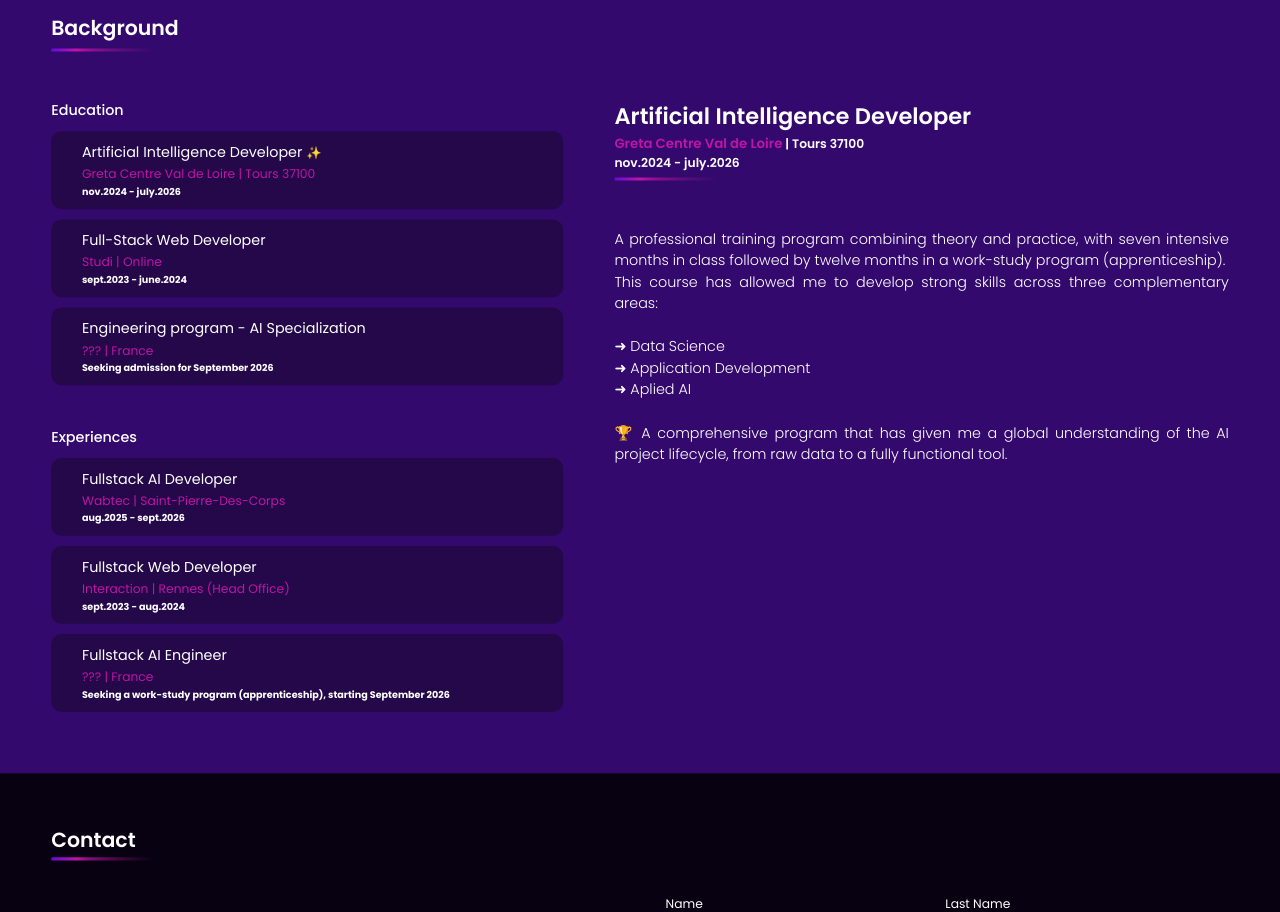
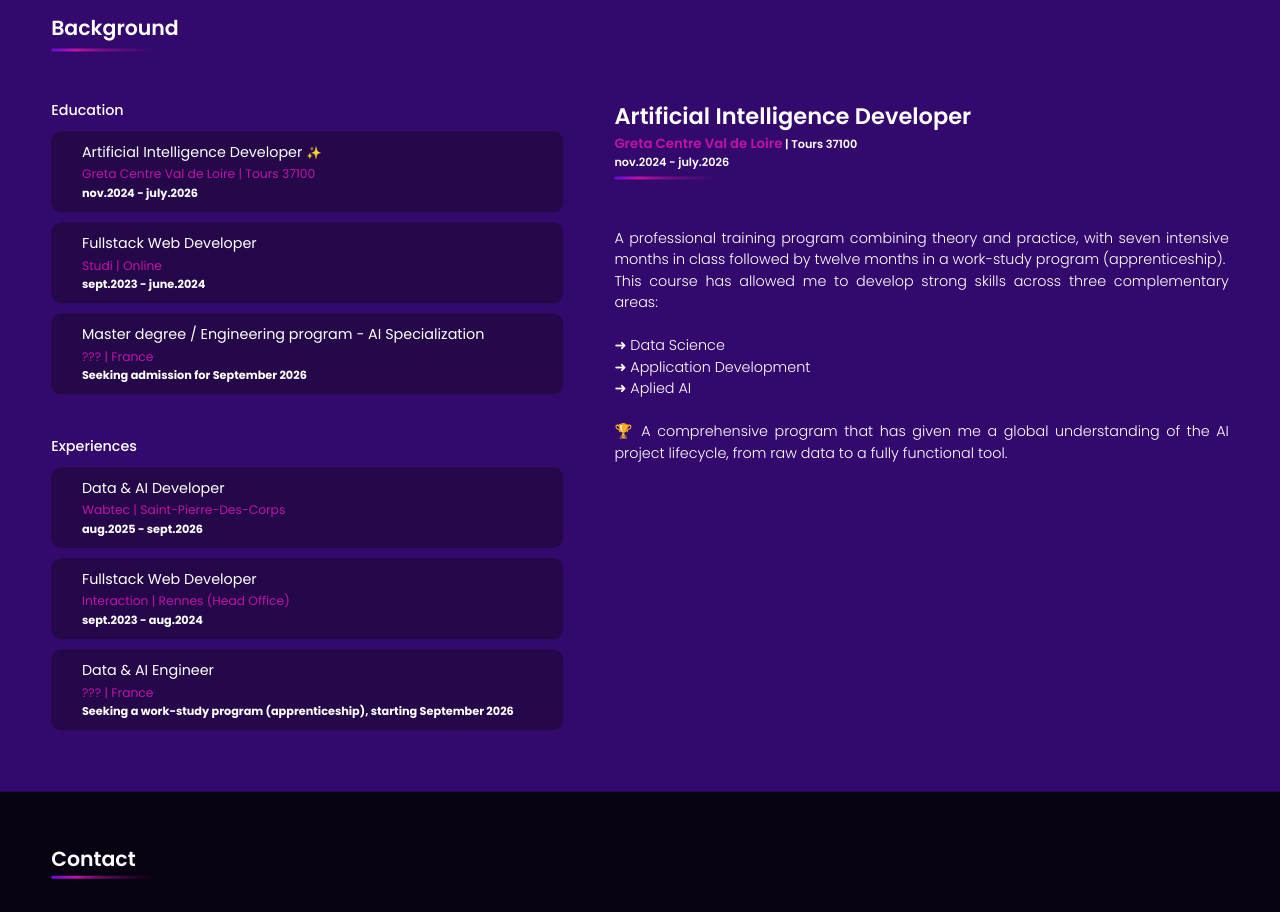
Before and after one commit to promise-temi/portofolio-nuxt, a Nuxt app in the folder frontend/: page / in a window 1280 px wide. Shown: the part 1760-2672 px from the top of the page. Built offline with nearby package versions, Linux system fonts and the light colour scheme.

Commit message:
new update

```diff
--- a/frontend/components/Main.vue
+++ b/frontend/components/Main.vue
@@ -11,7 +11,7 @@
             <h3>Data & Artificial Intelligence Developer</h3>
             <DecoLine/>
         </div>
-        <p>Hi, welcome to my portfolio ! <br><br>Passionate about data and artificial intelligence, I aim to turn innovative ideas into meaningful projects. Explore my vision of AI, my academic path, and the professional experiences that shaped it<!--my background and some of my personal projects-->.<br><br>Feel free to contact me to learn more !</p>
+        <p>Hi, welcome to my portfolio ! <br><br>Passionate about data and artificial intelligence, I aim to turn innovative ideas into meaningful projects. Explore my vision of AI, my academic path, and the professional experiences that shaped my skill set<!--my background and some of my personal projects-->.<br><br>Feel free to contact me to learn more !</p>
         <!-- Boutons mise en contact -->
         <div class="buttons">
             <button class="curriculum" title="Download my resume o"><a href="Promise-John.pdf" download>My Resume</a></button>
--- a/frontend/components/ParcourMobile.vue
+++ b/frontend/components/ParcourMobile.vue
@@ -66,7 +66,7 @@ export default{
                     link: "https://gretaformation.ac-orleans-tours.fr/formation/developpeurse-en-intelligence-artificielle-ia",
                 },
                 {
-                    title: "Full-Stack Web Developer",
+                    title: "Fullstack Web Developer",
                     institution: "Studi",
                     localisation: "Online",
                     duration: "sept.2023 - june.2024",
@@ -78,11 +78,11 @@ export default{
                     link: "https://www.francecompetences.fr/recherche/rncp/31114/",
                 },
                 {
-                    title: "Engineering program - AI Specialization",
+                    title: "Master degree / Engineering program - AI Specialization",
                     institution: "???",
                     localisation: "France",
                     duration: "Seeking admission for September 2026",
-                    description: `After building strong foundations in data science, machine learning and applied AI, I am now looking to take my education to the next level.
+                    description: `After building strong foundations in data science and applied AI, I am now looking to take my education to the next level.
                     For September 2026, I am seeking admission into an engineering program or a specialized master’s degree in Artificial Intelligence.
 
                     What I am looking for is a program that will allow me to:
@@ -91,25 +91,26 @@ export default{
                     ➜ Develop a truly multidisciplinary engineering mindset, beyond pure data science
                     ➜ Strengthen my ability to design, deploy and validate end-to-end intelligent systems
 
-                    I value engineering schools for their generalist approach and their ability to shape versatile, technically mature and industry-ready profiles.
-                    A strong theoretical core followed by an AI specialization is exactly what I am looking for.
+                    I am actively exploring programs for 2026, and I am excited to join an environment where I can grow, contribute, and push my expertise in AI even further preferably through a work-study program (apprenticeship), which is my top priority.
 
-                    I am actively exploring programs for 2026, and I am excited to join an environment where I can grow, contribute, and push my expertise in AI even further preferably through a work-study program (apprenticeship), which is my top priority.`,
+                    PS: I have received a conditional offer from ESILV (École Supérieure d’Ingénieurs Léonard de Vinci), located in La Défense, Paris, for the Master in Computer Science & Data Science. I will be fully admitted once I secure an apprenticeship. This program aligns strongly with my academic goals and professional ambitions.`,
                 }
 
             ],
             experiences:[
                 // Experiences
                 {
-                    title: "Fullstack AI Developer",
+                    title: "Data & AI Developer",
                     institution: "Wabtec",
                     localisation: "Saint-Pierre-Des-Corps ",
                     duration: "aug.2025 - sept.2026",
-                    description: `Currently working as an AI Developer with Wabtec, a leading American company in the railway industry, on a predictive maintenance project focused on train doors and mobile steps. The project involves time-series analysis to detect patterns and anticipate potential faults, combining data preprocessing, feature engineering, clustering, and model training with the development and deployment of web-based tools.
+                    description: `I'm currently working as a Data & AI Developer with Wabtec, a leading American company in the railway industry, on a predictive maintenance project focused on train doors and mobile steps.
+
+                    Until now, the project required me to implement time‑series analysis, feature engineering, clustering and model training with the development of secure, production‑ready web tools. This includes full‑stack development (front‑end and back‑end), HTTPS‑secured deployment and application monitoring.
 
                     Collaboration with mechanical engineers, R&D engineers and other specialists is key to understanding the operational context and ensuring data quality.
 
-                    🏆 A challenging and meaningful project that allows me to apply advanced methods, strengthen my technical expertise, and contribute to the use of AI in a high-impact industrial context.
+                    🏆 A challenging and meaningful project that allows me to apply advanced methods, leveragea a truly multidisciplinary skill set, strengthen my technical expertise, and contribute to the use of AI in a high-impact industrial context.
 
                     🗓️ As part of my work-study program (apprenticeship) with Greta Centre Val de Loire, my schedule alternates three weeks in the company and one week  at school.`,
                     link: "https://www.wabteccorp.com/",
@@ -256,6 +257,13 @@ div.experiences-et-titre{
     cursor: pointer;
 }
 
+.formation h6{
+    font-size: 11px;
+}
+
+.experience h6{
+    font-size: 11px;
+}
 .informations-part{
     width: 100%;
     display: flex;
@@ -277,7 +285,7 @@ div.experiences-et-titre{
 .informations-part p{
     font-size: 14px;
     font-weight: 300;
-    text-align: justify;
+
 }
 
 .informations-part a{
--- a/frontend/components/Parcours.vue
+++ b/frontend/components/Parcours.vue
@@ -68,7 +68,7 @@ export default{
                     link: "https://gretaformation.ac-orleans-tours.fr/formation/developpeurse-en-intelligence-artificielle-ia",
                 },
                 {
-                    title: "Full-Stack Web Developer",
+                    title: "Fullstack Web Developer",
                     institution: "Studi",
                     localisation: "Online",
                     duration: "sept.2023 - june.2024",
@@ -80,11 +80,11 @@ export default{
                     link: "https://www.francecompetences.fr/recherche/rncp/31114/",
                 },
                 {
-                    title: "Engineering program - AI Specialization",
+                    title: "Master degree / Engineering program - AI Specialization",
                     institution: "???",
                     localisation: "France",
                     duration: "Seeking admission for September 2026",
-                    description: `After building strong foundations in data science, machine learning and applied AI, I am now looking to take my education to the next level.
+                    description: `After building strong foundations in data science and applied AI, I am now looking to take my education to the next level.
                     For September 2026, I am seeking admission into an engineering program or a specialized master’s degree in Artificial Intelligence.
 
                     What I am looking for is a program that will allow me to:
@@ -93,25 +93,26 @@ export default{
                     ➜ Develop a truly multidisciplinary engineering mindset, beyond pure data science
                     ➜ Strengthen my ability to design, deploy and validate end-to-end intelligent systems
 
-                    I value engineering schools for their generalist approach and their ability to shape versatile, technically mature and industry-ready profiles.
-                    A strong theoretical core followed by an AI specialization is exactly what I am looking for.
+                    I am actively exploring programs for 2026, and I am excited to join an environment where I can grow, contribute, and push my expertise in AI even further preferably through a work-study program (apprenticeship), which is my top priority.
 
-                    I am actively exploring programs for 2026, and I am excited to join an environment where I can grow, contribute, and push my expertise in AI even further preferably through a work-study program (apprenticeship), which is my top priority.`,
+                    PS: I have received a conditional offer from ESILV (École Supérieure d’Ingénieurs Léonard de Vinci), located in La Défense, Paris, for the Master in Computer Science & Data Science. I will be fully admitted once I secure an apprenticeship. This program aligns strongly with my academic goals and professional ambitions.`,
                 }
 
             ],
             experiences:[
                 // Experiences
                 {
-                    title: "Fullstack AI Developer",
+                    title: "Data & AI Developer",
                     institution: "Wabtec",
                     localisation: "Saint-Pierre-Des-Corps ",
                     duration: "aug.2025 - sept.2026",
-                    description: `Currently working as an AI Developer with Wabtec, a leading American company in the railway industry, on a predictive maintenance project focused on train doors and mobile steps. The project involves time-series analysis to detect patterns and anticipate potential faults, combining data preprocessing, feature engineering, clustering, and model training with the development and deployment of web-based tools.
+                    description: `I'm currently working as a Data & AI Developer with Wabtec, a leading American company in the railway industry, on a predictive maintenance project focused on train doors and mobile steps.
+
+                    Until now, the project required me to implement time‑series analysis, feature engineering, clustering and model training with the development of secure, production‑ready web tools. This includes full‑stack development (front‑end and back‑end), HTTPS‑secured deployment and application monitoring.
 
                     Collaboration with mechanical engineers, R&D engineers and other specialists is key to understanding the operational context and ensuring data quality.
 
-                    🏆 A challenging and meaningful project that allows me to apply advanced methods, strengthen my technical expertise, and contribute to the use of AI in a high-impact industrial context.
+                    🏆 A challenging and meaningful project that allows me to apply advanced methods, leverage a truly multidisciplinary skill set, strengthen my technical expertise, and contribute to the use of AI in a high-impact industrial context.
 
                     🗓️ As part of my work-study program (apprenticeship) with Greta Centre Val de Loire, my schedule alternates three weeks in the company and one week  at school.`,
                     link: "https://www.wabteccorp.com/",
@@ -133,7 +134,7 @@ export default{
                     link: "https://www.sinad-emploi.fr/",
                 },
                 {
-                    title: "Fullstack AI Engineer",
+                    title: "Data & AI Engineer",
                     institution: "???",
                     localisation: "France",
                     duration: "Seeking a work-study program (apprenticeship), starting September 2026",
@@ -268,10 +269,19 @@ div.experiences-et-titre{
 
 }
 
+
 .formation span, .experience span{
     font-size: 12px;
     color: #c014a6;
 
+}
+
+.formation h6{
+    font-size: 11px;
+}
+
+.experience h6{
+    font-size: 11px;
 }
 
 .informations-part{
@@ -285,7 +295,7 @@ div.experiences-et-titre{
     font-weight: 600;
 }
 .informations-part .title h6{
-    font-size: 12px;
+    font-size: 11px;
     font-weight: 600;
 }
 .informations-part p{
--- a/frontend/components/ParticlesBackgound.vue
+++ b/frontend/components/ParticlesBackgound.vue
@@ -158,11 +158,11 @@ div[ref="canvasContainerRef"] {
   height: 100%;
 }
 
-@media (max-width: 480px){
+/* @media (max-width: 480px){
   div{
     display: none;
   }
-}
+} */
 
 /* @media (min-width: 1900px){
   div{
```
Also changed, not shown: 4 other files (tests, documents, lock files or other folders).
